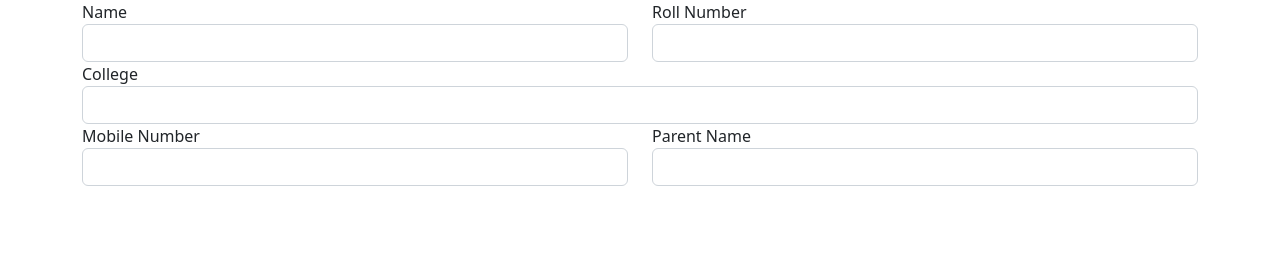
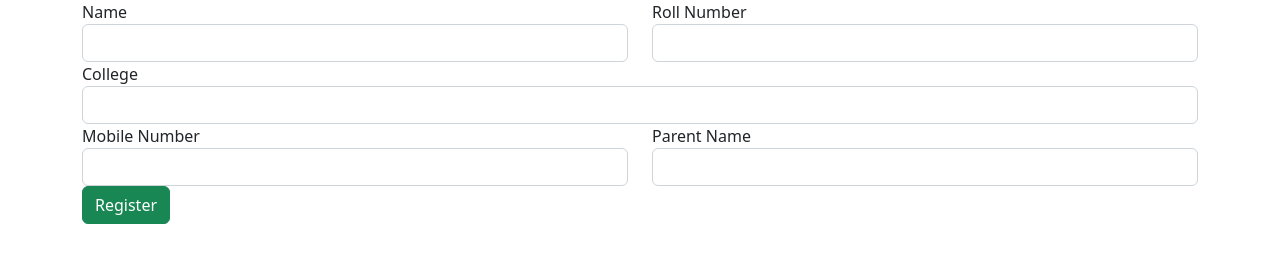
Before and after one commit to FathimaZahrah/Form-class, a plain HTML site: page index.html in a window 1280 px wide. Drawn offline with nearby package versions, Linux system fonts and the light colour scheme.

Commit message:
Button Added

```diff
--- a/index.html
+++ b/index.html
@@ -34,7 +34,10 @@
                         <label for="" class="form label">Parent Name</label>
                         <input type="text" class="form-control">
                     </div>
-                    <div class="col col-12 col-sm-6 col md-6 col-lg-6 col-xl-6 col-xxl-6"></div>
+                    <div class="col col-12 col-sm-6 col md-6 col-lg-6 col-xl-6 col-xxl-6">
+                        <button class="btn btn-success">Register
+                        </button>
+                    </div>
                 </div>
             </div>
         </div>
```
